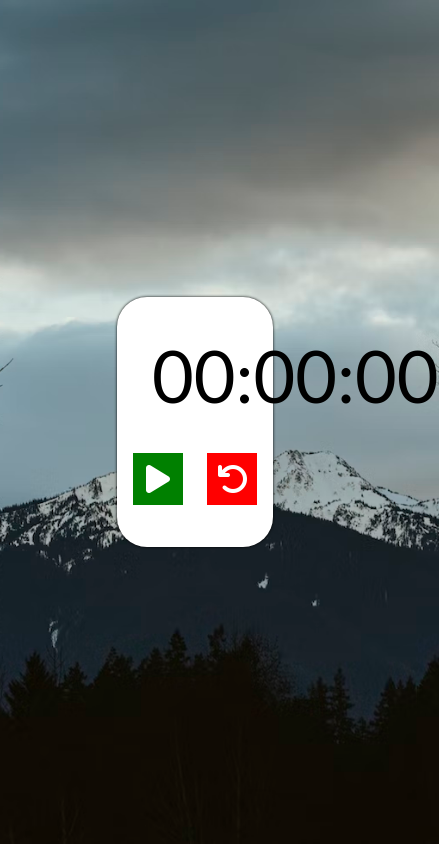
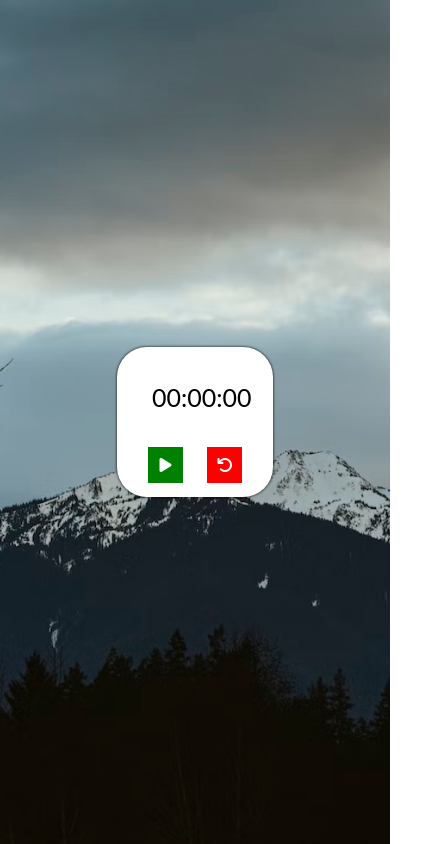
Before and after one commit to TheRaftMaker/DOM-Manipulation-Proj-4, a plain HTML site: page index.html in a window 390 px wide. Shown: the whole page, 439 px wide, since content can reach past the window. Drawn offline with Linux system fonts and the light colour scheme.

Commit message:
adding media min/max adjustments

```diff
--- a/styles.css
+++ b/styles.css
@@ -57,3 +57,49 @@ button i {
 #reset {
     background-color: red;
 }
+
+@media (max-width: 866px) {
+    #timer {
+        width: 100%;
+        font-size: 50px;
+        text-align: center;
+        margin: 0px auto;
+        padding: 35px;
+    }
+}
+
+@media (max-width: 650px) {
+    #timer {
+        width: 100%;
+        font-size: 25px;
+        text-align: center;
+        margin: 0px auto;
+        padding: 35px;
+    }
+
+    button i {
+        font-size: 1rem;
+        padding: 10px;
+        color: #fff;
+        width: 35px;
+        cursor: pointer;
+    }
+
+    .container {
+        width: 40%;
+        height: 150px;
+        background-color: #fff;
+        border-radius: 30px;
+        box-shadow: 0 0 3px;
+    }
+}
+
+@media(min-width: 1420px) {
+    .container {
+        width: 25%;
+        height: 250px;
+        background-color: #fff;
+        border-radius: 30px;
+        box-shadow: 0 0 3px;
+    }
+}
```
